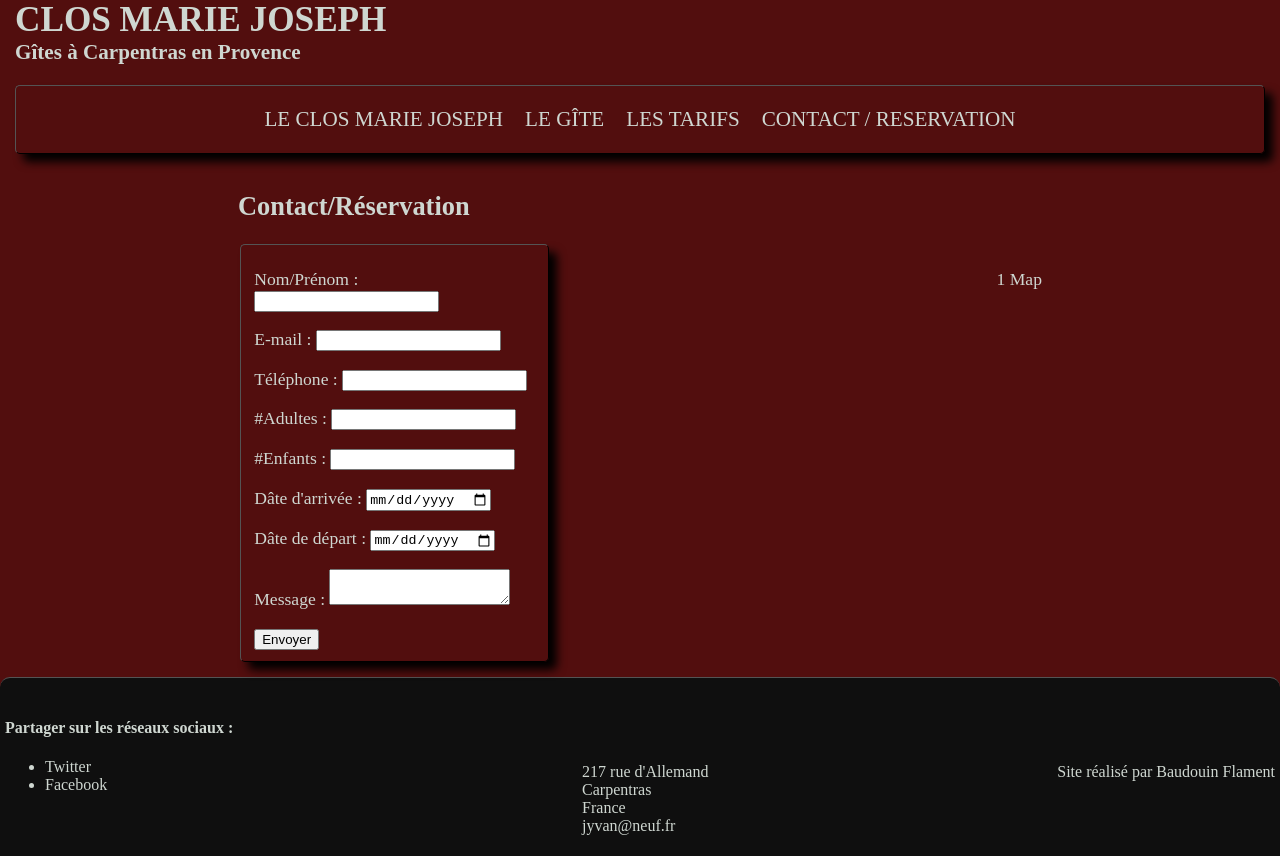
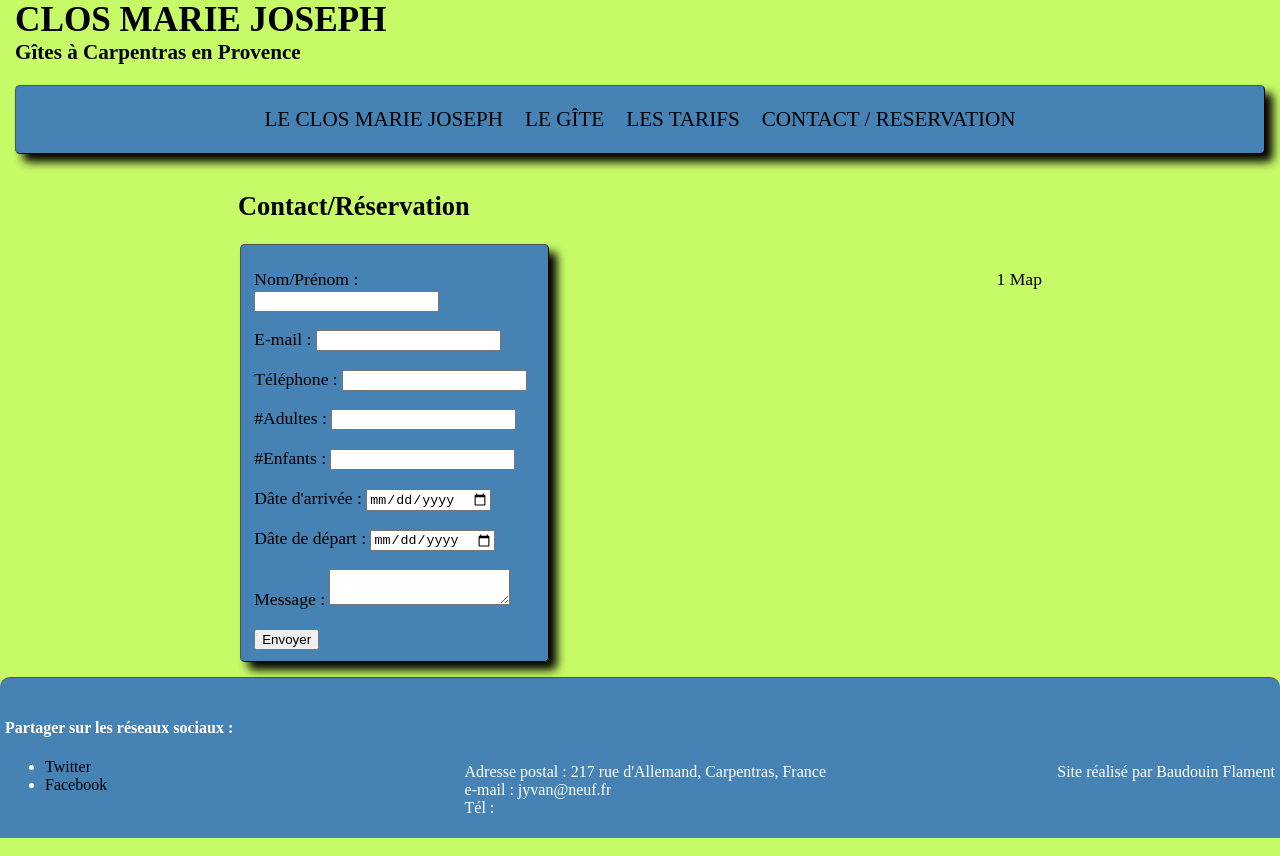
Before and after one commit to Flament31/closmariejoseph, a plain HTML site: page contact.html in a window 1280 px wide. Drawn offline with Linux system fonts and the light colour scheme; a script that the page names is missing; a web font is replaced by a local one.

Commit message:
version 4.0

```diff
--- a/contact.html
+++ b/contact.html
@@ -78,10 +78,10 @@
                 </ul>
             </div>
             <p id="adresse">
-                217 rue d'Allemand<br>
-                Carpentras<br>
-                France<br>
-                jyvan@neuf.fr
+                Adresse postal :
+                217 rue d'Allemand, Carpentras, France<br>
+                e-mail : jyvan@neuf.fr<br>
+                Tél :
             </p>
             <p id="signature">Site réalisé par Baudouin Flament</p>
         </footer>
--- a/style.css
+++ b/style.css
@@ -1,20 +1,23 @@
 @font-face {
-    font-family: 'lily_script_oneregular';
-    src: url('fonts/lilyscriptone-regular-webfont.eot');
-    src: url('fonts/lilyscriptone-regular-webfont.eot?#iefix') format('embedded-opentype'),
-         url('fonts/lilyscriptone-regular-webfont.woff2') format('woff2'),
-         url('fonts/lilyscriptone-regular-webfont.woff') format('woff'),
-         url('fonts/lilyscriptone-regular-webfont.svg#lily_script_oneregular') format('svg');
+    font-family: 'abhaya_libremedium';
+    src: url('fonts/AbhayaLibre-Medium-webfont.eot');
+    src: url('fonts/AbhayaLibre-Medium-webfont.eot?#iefix') format('embedded-opentype'),
+         url('fonts/AbhayaLibre-Medium-webfont.woff2') format('woff2'),
+         url('fonts/AbhayaLibre-Medium-webfont.woff') format('woff'),
+         url('fonts/AbhayaLibre-Medium-webfont.ttf') format('truetype'),
+         url('fonts/AbhayaLibre-Medium-webfont.svg#abhaya_libremedium') format('svg');
     font-weight: normal;
     font-style: normal;
+
 }
+
 
 body
 {
 	margin: 0;
 	padding: 0;
-	background-color: #520E0E;
-	color: #CFD7D1;
+	background-color: #C7FA67;
+	color: black;
 }
 
 main, header
@@ -57,6 +60,7 @@ fieldset
 	border-radius: 5px;
 	box-shadow: black 8px 8px 10px;
 	max-width: 97%;
+	background-color: #4682b4;
 }
 
 img
@@ -70,18 +74,16 @@ img
 
 nav
 {
-	display: flex;
-	justify-content: center;
-	text-align: top;
 	border: 1px outset black;
 	border-radius: 5px;
 	box-shadow: black 8px 8px 10px;
+	background-color: #4682b4;
 }
 
 a
 {
 	text-decoration: none;
-	color: #CFD7D1;
+	color: black;
 }
 
 a:hover
@@ -100,7 +102,7 @@ div
    cursor: pointer;
    margin: 5px;
    font-size: 1.2em;
-   background-color: #520E0E;
+   background-color: #4682b4;
    border: none;
 }
 
@@ -113,7 +115,7 @@ div
 {
    display: none;
    position: absolute;
-   background-color: #520E0E;
+   background-color: #4682b4;
    margin: 0;
    border: 1px solid black;
 }
@@ -136,6 +138,16 @@ h1
 	margin: 0;
 }
 
+#titre_principal
+{
+	text-decoration: none;
+}
+
+#titre_principal:hover
+{
+	color: black;
+}
+
 h3
 {
 	font-size: 1.2em;
@@ -149,14 +161,7 @@ h4
 
 h1, h2, h3, button
 {
-	font-family: 'lily_script_oneregular';
-}
-
-#photos_gîte
-{
-	display: flex;
-	flex-wrap: wrap;
-	margin-bottom: 0;
+	font-family: 'bhayaLibre-Medium';
 }
 
 #legende
@@ -168,7 +173,7 @@ h1, h2, h3, button
 	text-align: center;
 }
 
-#photos_maison
+#photos_maison, #photos_annexe, #photos_studio
 {
 	display: flex;
 	flex-wrap: wrap;
@@ -195,10 +200,11 @@ footer
 {
 	display: flex;
 	justify-content: space-between;
-	background-color: #0F0F0F;
+	background-color: #4682b4;
 	border-top: 1px outset black;
 	border-radius: 10px 10px 0 0;
 	padding: 5px;
+	color: white;
 }
 
 #signature, #adresse
@@ -214,4 +220,15 @@ footer
 		flex-direction: column;
 		width: 60%;
 	}
+
+	nav
+	{
+		display: flex;
+		justify-content: center;
+		text-align: top;
+		border: 1px outset black;
+		border-radius: 5px;
+		box-shadow: black 8px 8px 10px;
+		background-color: #4682b4;
+	}
 }
```
Also changed, not shown: gite.html (+15 -15 lines), index.html (+10 -10 lines).
